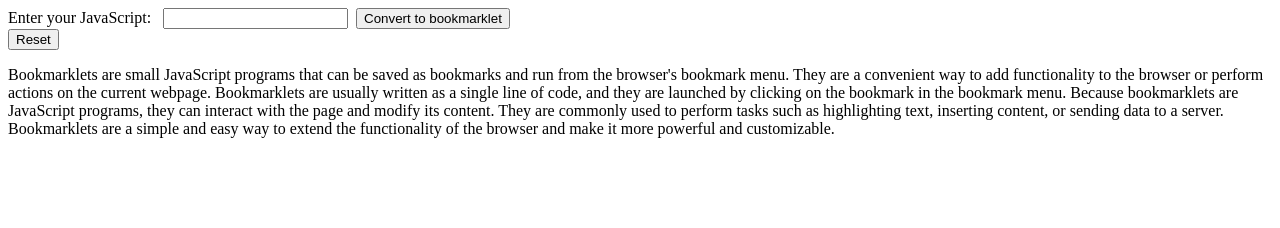
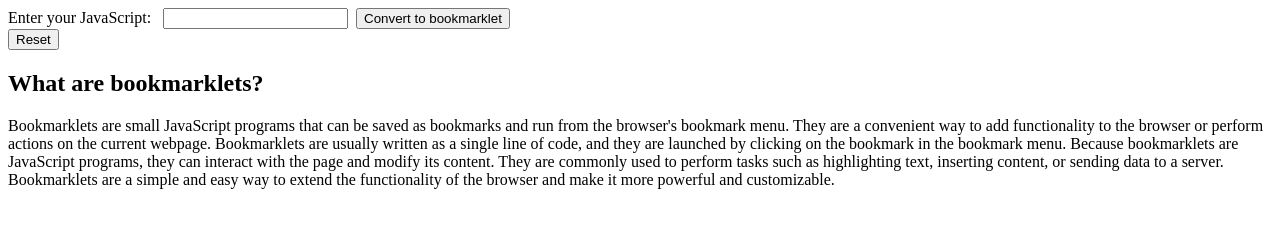
Before and after one commit to CasualSideo/bookmarklet-makr, a plain HTML site: page index.html in a window 1280 px wide. Drawn offline with Linux system fonts and the light colour scheme.

Commit message:
Update index.html

```diff
--- a/index.html
+++ b/index.html
@@ -14,6 +14,7 @@
     </form>
     <button id="reset">Reset</button>
       <div id="parent"></div>
+<h2>What are bookmarklets?</h2>
 <p> Bookmarklets are small JavaScript programs that can be saved as bookmarks and run from the browser's bookmark menu. They are a convenient way to add functionality to the browser or perform actions on the current webpage. Bookmarklets are usually written as a single line of code, and they are launched by clicking on the bookmark in the bookmark menu. Because bookmarklets are JavaScript programs, they can interact with the page and modify its content. They are commonly used to perform tasks such as highlighting text, inserting content, or sending data to a server. Bookmarklets are a simple and easy way to extend the functionality of the browser and make it more powerful and customizable.</p>
     <script src="index.js"></script>
   </body>
```
